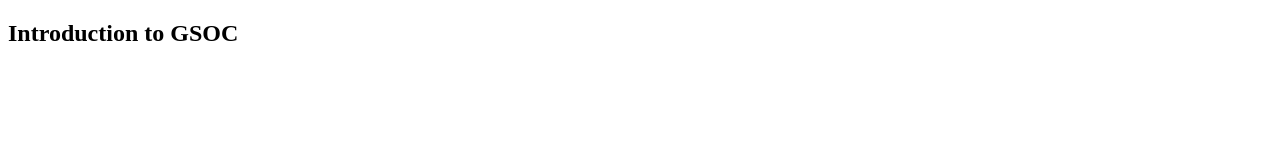
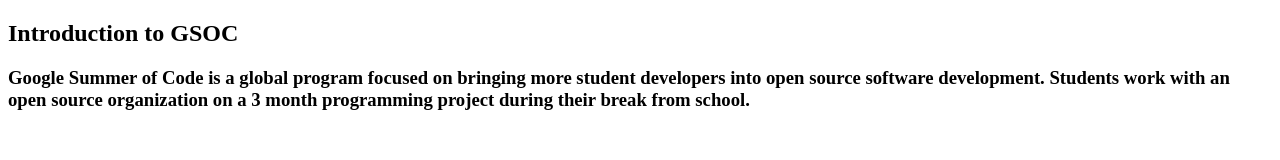
Before and after one commit to webdevhyd/FOSS-day, a plain HTML site: page index.html in a window 1280 px wide. Drawn offline with Linux system fonts and the light colour scheme.

Commit message:
Update index.html

```diff
--- a/index.html
+++ b/index.html
@@ -36,9 +36,10 @@
     		8. Add a h2 tag with some content here.
 --><h2>Introduction to GSOC</h2>
 
-     	<!--
-    		9. Add some content here. Use tags like h3, span, div, p.
-     	-->
+
+        <h3>Google Summer of Code is a global program focused on bringing more student developers into open source software development.
+         Students work with an open source organization on a 3 month programming project during their break from school.</h3>
+
 
      	<!--
     		10. Add another h2 tag with some content here.
```
